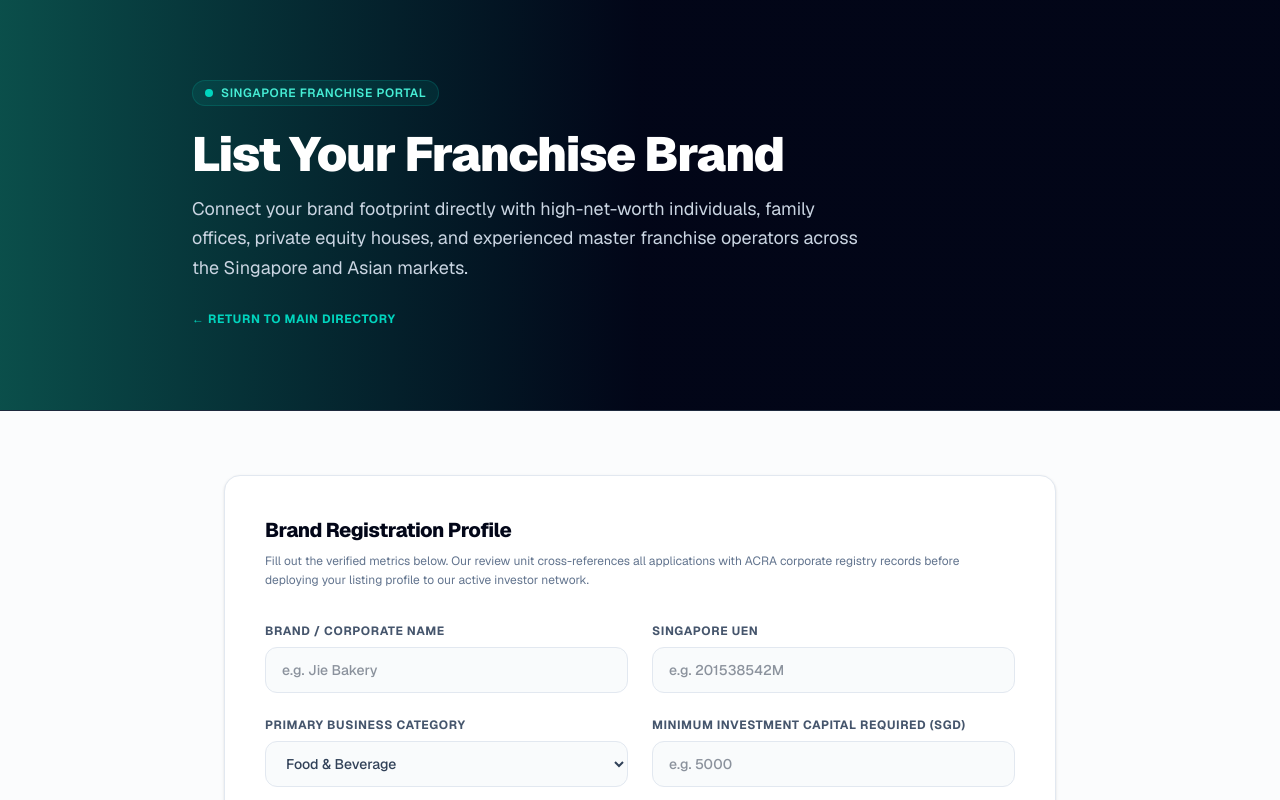
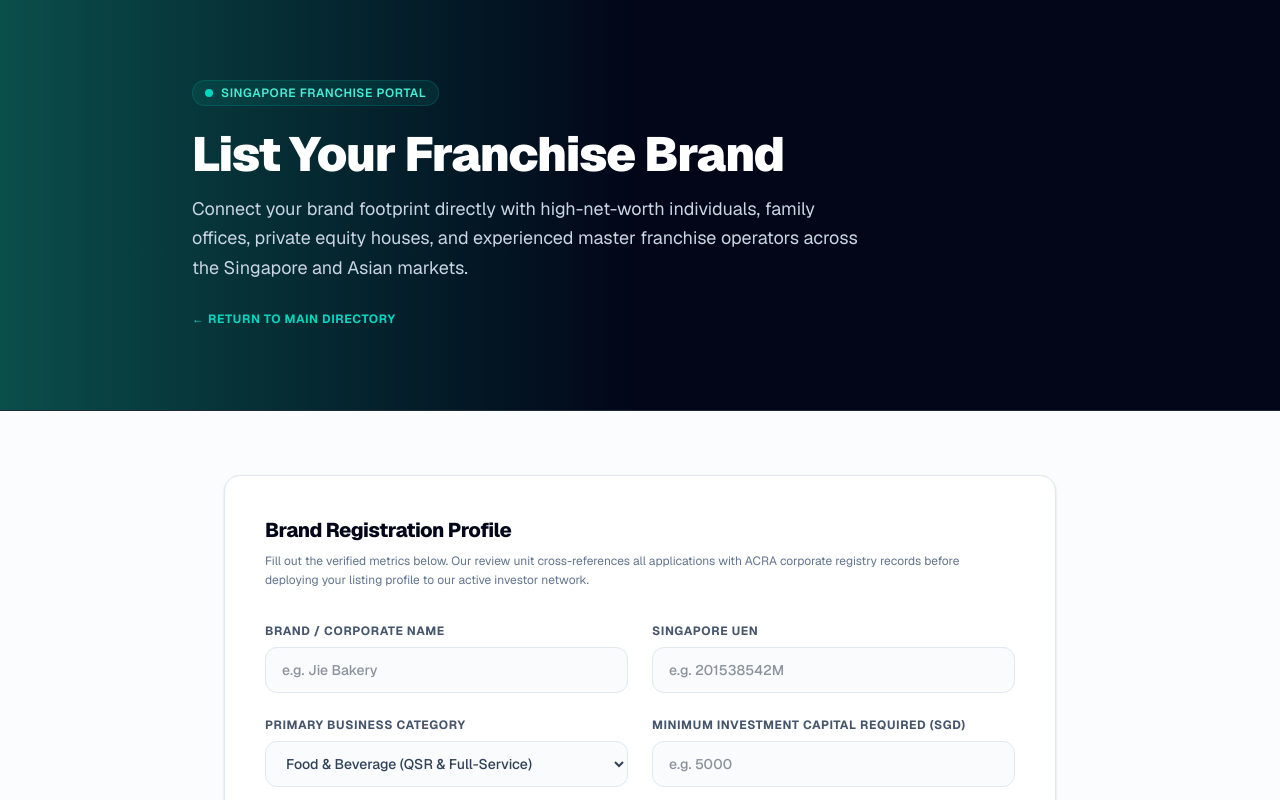
Before and after one commit to ft-synergist/franchise_sg, a Next.js app: page /apply in a window 1280 px wide. Shown: the top 800 px of the page. Built offline with nearby package versions, Linux system fonts and the light colour scheme; no server answers.

Commit message:
feat: integrate Eldercare Services category vector to capture silver-economy institutional franchise investments

```diff
--- a/app/apply/page.tsx
+++ b/app/apply/page.tsx
@@ -17,7 +17,7 @@ export default function FranchiseApplyPage() {
     const [formData, setFormData] = useState({
         brand_name: '',
         uen: '',
-        category: 'Food & Beverage',
+        category: 'Food & Beverage (QSR & Full-Service)',
         min_capital: '',
         franchise_fee: '',
         royalty_structure: '',
@@ -113,10 +113,16 @@ export default function FranchiseApplyPage() {
                                     <div>
                                         <label className="block text-xs font-bold uppercase tracking-wider text-slate-600 mb-2">Primary Business Category</label>
                                         <select name="category" value={formData.category} onChange={handleChange} className="w-full bg-slate-50/80 border border-slate-200 rounded-xl px-4 py-3 text-sm focus:outline-none focus:ring-2 focus:ring-teal-500/20 focus:border-teal-600 text-slate-700 font-medium transition-all">
-                                            <option>Food &amp; Beverage</option>
-                                            <option>Retail &amp; Consumer Kiosks</option>
-                                            <option>Health, Wellness &amp; Fitness</option>
-                                            <option>Education &amp; Enrichment Infrastructure</option>
+                                            <option>Food &amp; Beverage (QSR &amp; Full-Service)</option>
+                                            <option>Commercial &amp; Residential Services</option>
+                                            <option>Personal Services (Wellness, Fitness &amp; Salons)</option>
+                                            <option>Business Services (B2B &amp; Consulting)</option>
+                                            <option>Software, AI &amp; Digital Technology</option>
+                                            <option>Eldercare Services &amp; Healthcare Centers</option>
+                                            <option>Retail &amp; Convenience</option>
+                                            <option>Automotive Tech &amp; Maintenance</option>
+                                            <option>Hospitality &amp; Lodging</option>
+                                            <option>Children&apos;s Services (Education &amp; Enrichment)</option>
                                         </select>
                                     </div>
                                     <div>
```
